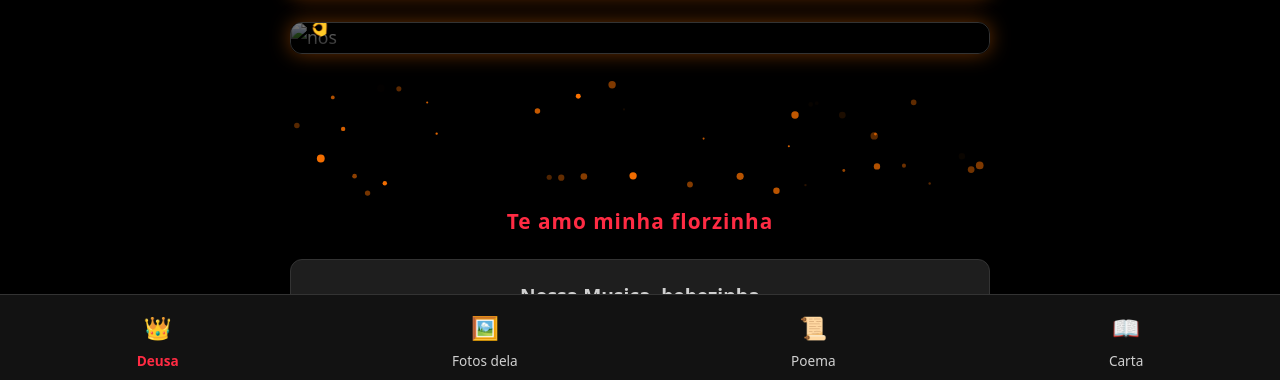
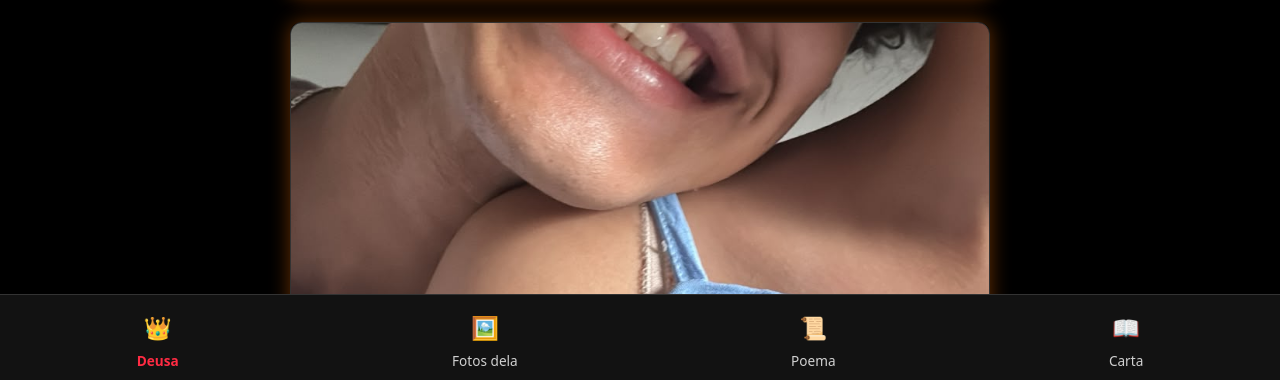
Before and after one commit to nicolasbvsantos-lab/voce-minha-deusa, a plain HTML site: page index.html in a window 1280 px wide. Shown: the part 414-794 px from the top of the page. Drawn offline with Linux system fonts and the light colour scheme.

Commit message:
Fix image source in hero banner section

```diff
--- a/index.html
+++ b/index.html
@@ -30,7 +30,7 @@
         </section>
           <section class="hero-banner">
             <div class="imagem-wrapper">
-                <img src="nos" alt="nos" class="foto-principal">
+                <img src="nos.jpg" alt="nos" class="foto-principal">
                 <div class="overlay-titulo">
                     <div class="coracao-badge" aria-hidden="true">👌</div>
                 </div>
```
